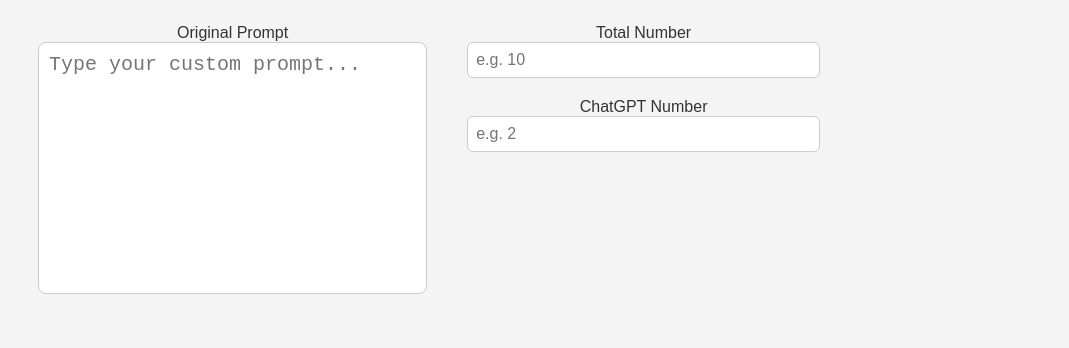
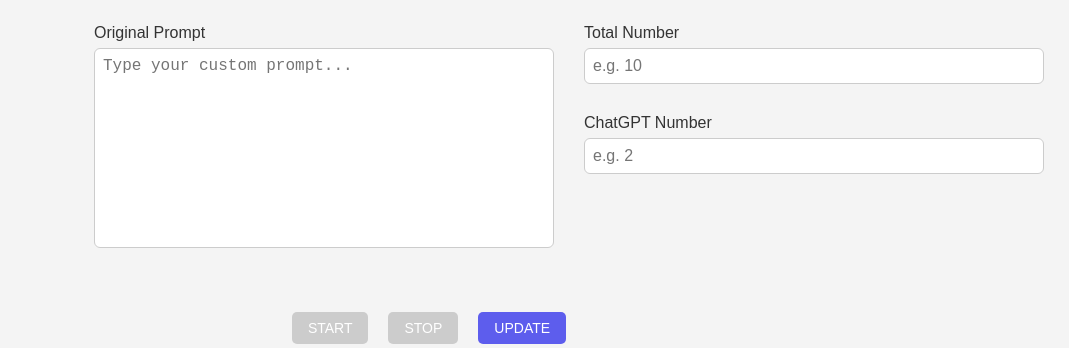
Before and after one commit to mlee0210/pp_autoImageApp, a React (Create React App) app in the folder frontend/: page / in a window 1280 px wide. Shown: the top 348 px of the page, without its empty margins (211-1280 px from the left). Built offline with nearby package versions, Linux system fonts and the light colour scheme; no server answers.

Commit message:
Style changes

```diff
--- a/frontend/src/App.css
+++ b/frontend/src/App.css
@@ -37,8 +37,10 @@ button:disabled {
 
 /* Input & Textarea */
 .form-group {
-  flex: 1;
-  min-width: 300px; /* 최소 너비 보장 */
+  display: flex;
+  flex-direction: column;
+  margin-bottom: 14px;
+  width: 460px;
 }
 
 .form-label {
@@ -51,12 +53,12 @@ button:disabled {
 
 .textarea {
   border: 1px solid #ccc;
-  border-radius: 8px;
-  padding: 10px;
-  font-size: 20px;
+  border-radius: 6px;
+  padding: 8px;
+  font-size: 16px;
   resize: none;
-  width: 100%;
-  max-width: 500px;
+  width: 460px;
+  height: 200px;
   box-sizing: border-box;
 }
 
@@ -319,17 +321,15 @@ button:disabled {
 .form-group-row {
   display: flex;
   flex-direction: row;
-  flex-wrap: wrap; /* 👈 줄바꿈 허용 */
-  gap: 40px;
+  gap: 30px;
   align-items: flex-start;
   justify-content: center;
-  margin-bottom: 20px;
+  margin-bottom: 16px;
 }
 
 .form-group-side {
   display: flex;
   flex-direction: column;
-  gap: 20px;
-  min-width: 200px;
-  flex-shrink: 0;
+  gap: 16px;
+  width: 180px;
 }
```
